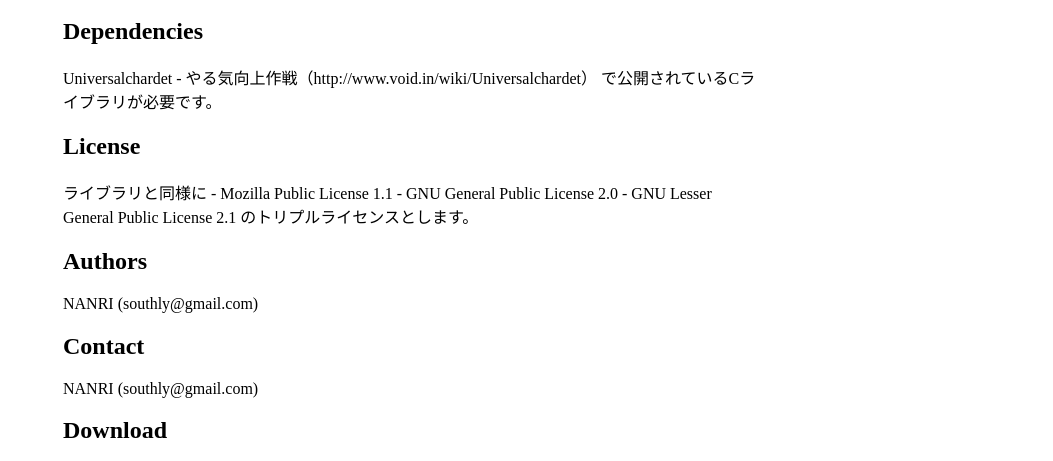
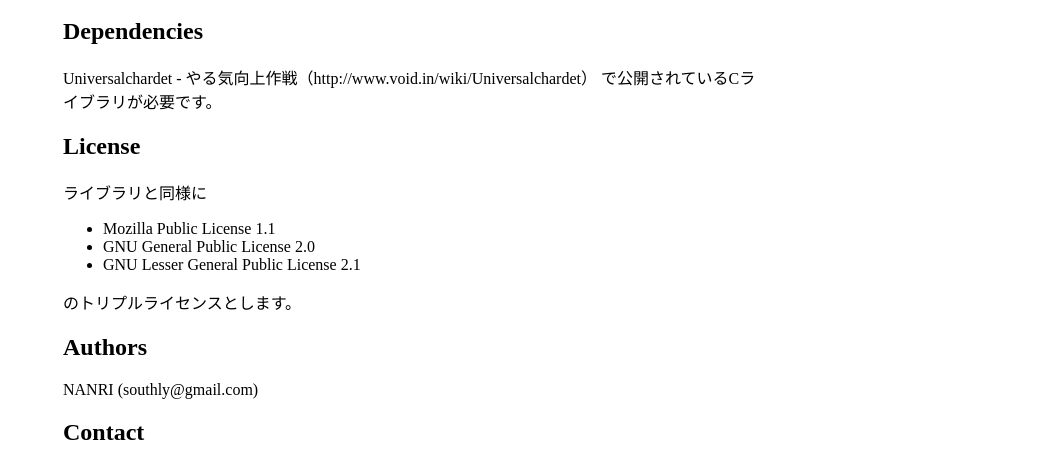
Before and after one commit to southly/xyzzy.lisp.universalchardet, a plain HTML site: page index.html in a window 1280 px wide. Shown: the part 322-783 px from the top of the page, without its empty margins (227-1280 px from the left). Drawn offline with Linux system fonts and the light colour scheme.

Commit message:
trivial fix.

```diff
--- a/index.html
+++ b/index.html
@@ -1,7 +1,7 @@
 <!DOCTYPE html PUBLIC "-//W3C//DTD XHTML 1.0 Strict//EN"
 	"http://www.w3.org/TR/xhtml1/DTD/xhtml1-strict.dtd">
 
-<html xmlns="http://www.w3.org/1999/xhtml" xml:lang="en" lang="en">
+<html xmlns="http://www.w3.org/1999/xhtml" xml:lang="ja" lang="ja">
 <head>
 	<meta http-equiv="Content-Type" content="text/html; charset=utf-8"/>
 
@@ -58,16 +58,15 @@
 </p>
 <h2>License</h2>
 <p> ライブラリと同様に
- - Mozilla Public License 1.1
- - GNU General Public License 2.0
- - GNU Lesser General Public License 2.1
- のトリプルライセンスとします。</p>
+<ul>
+  <li>Mozilla Public License 1.1</li>
+  <li>GNU General Public License 2.0</li>
+  <li>GNU Lesser General Public License 2.1</li>
+</ul> のトリプルライセンスとします。</p>
 <h2>Authors</h2>
-<p>NANRI (southly@gmail.com)
-<br/></p>
+<p>NANRI (southly@gmail.com)</p>
 <h2>Contact</h2>
-<p>NANRI (southly@gmail.com)
-<br/></p>
+<p>NANRI (southly@gmail.com)</p>
 
 
     <h2>Download</h2>
```
